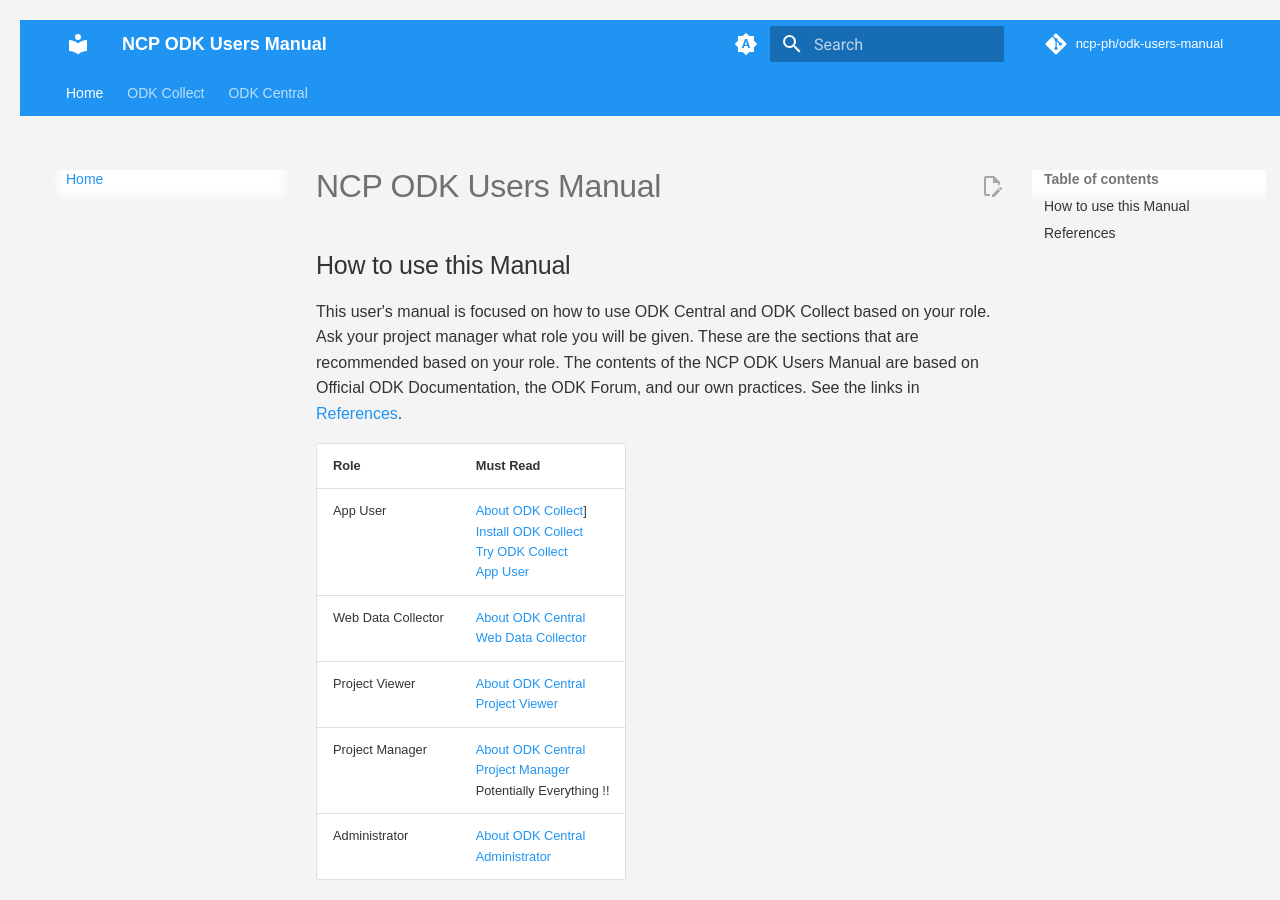
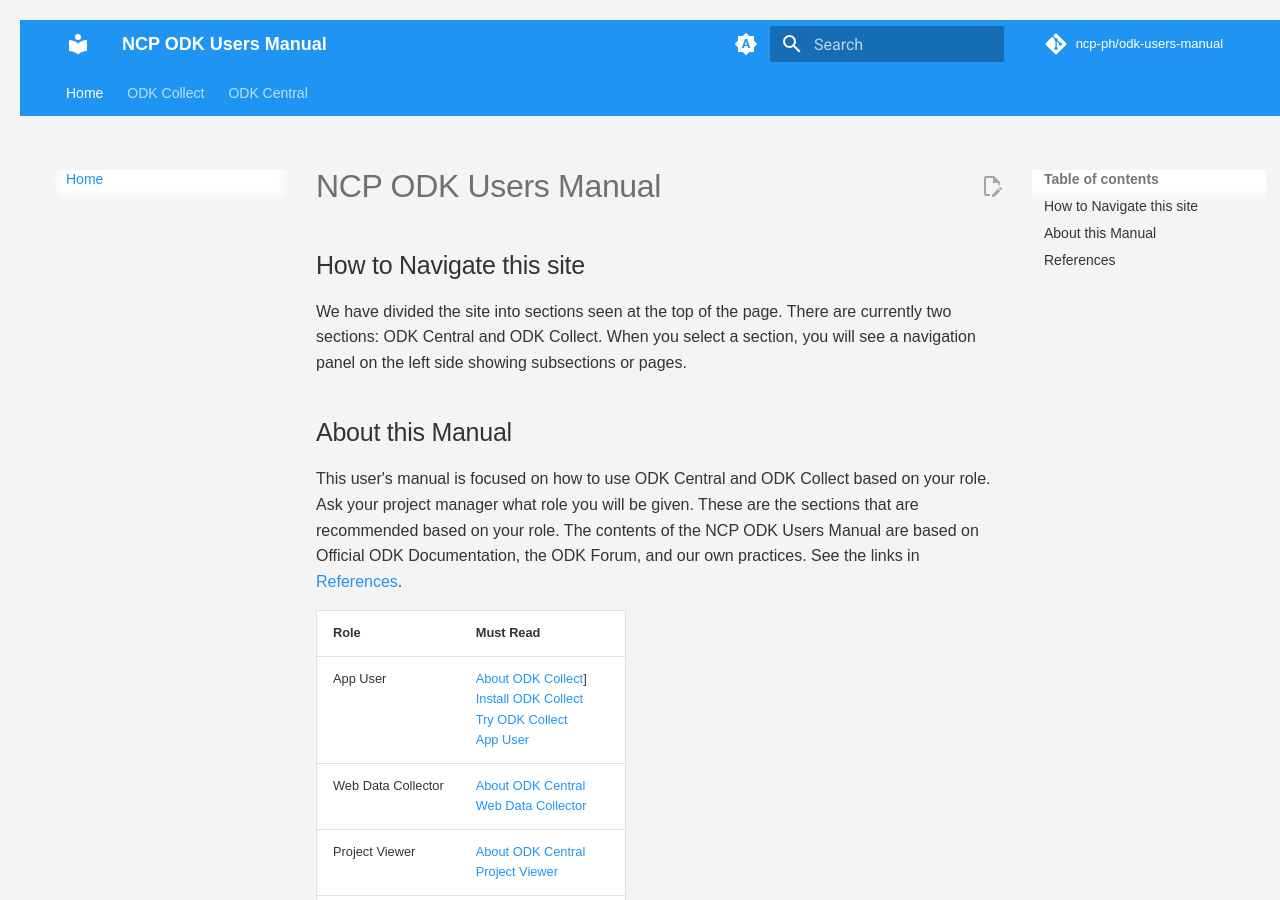
Before and after one commit to ncp-ph/odk-users-manual, an MkDocs documentation site: the page built from docs/index.md, in a window 1280 px wide and 900 px high. Built offline with MkDocs 1.6.1 and Material for MkDocs 9.7.7, drawn with Linux system fonts in a browser that asks for light colours; comment, search, counter and statistics services are not loaded; some of the changed text lies outside the part shown.

Commit message:
Modify index.md with web links opening to an external website

```diff
--- a/docs/index.md
+++ b/docs/index.md
@@ -1,6 +1,10 @@
 # NCP ODK Users Manual
 
-## How to use this Manual
+## How to Navigate this site
+
+We have divided the site into sections seen at the top of the page.  There are currently two sections:  ODK Central and ODK Collect.
+When you select a section, you will see a navigation panel on the left side showing subsections or pages.
+## About this Manual
 This user's manual is focused on how to use ODK Central and ODK Collect based on your role.
 Ask your project manager what role you will be given.  These are the sections that are recommended based on your role.  The contents of the NCP ODK Users Manual are based on Official ODK Documentation, the ODK Forum, and our own practices.  See the links in [References](#references).
 
@@ -15,4 +19,6 @@ Ask your project manager what role you will be given.  These are the sections th
 ## References
 
 * [Official ODK Documentation](https://docs.getodk.org/)
-* [ODK Forum](https://forum.getodk.org/).
+<a href="https://docs.getodk.org/" target="_blank">Official ODK Documentation</a>
+* [ODK Forum](https://forum.getodk.org/)
+<a href="https://forum.getodk.org/" target="_blank">ODK Forum</a>
```
